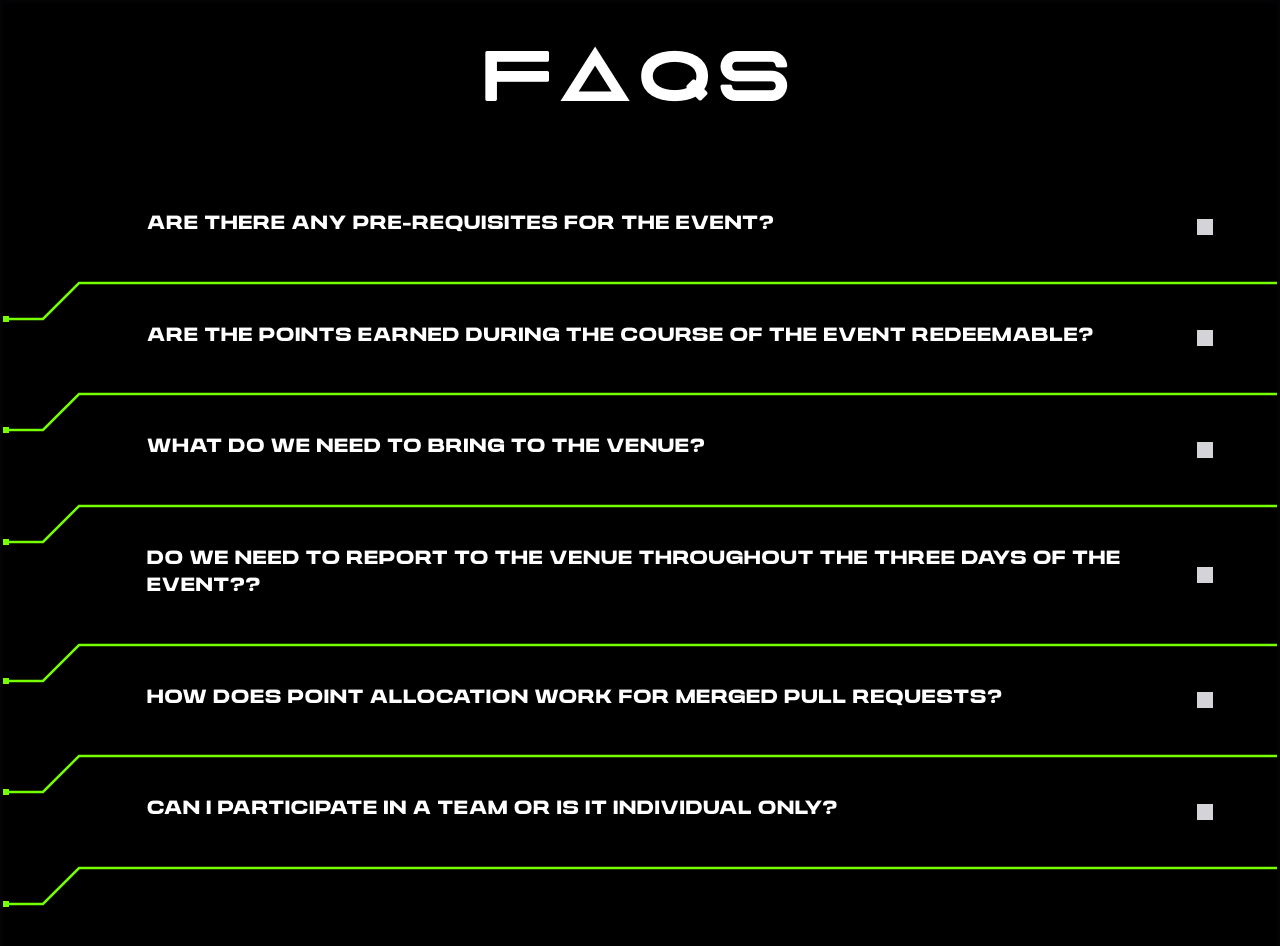
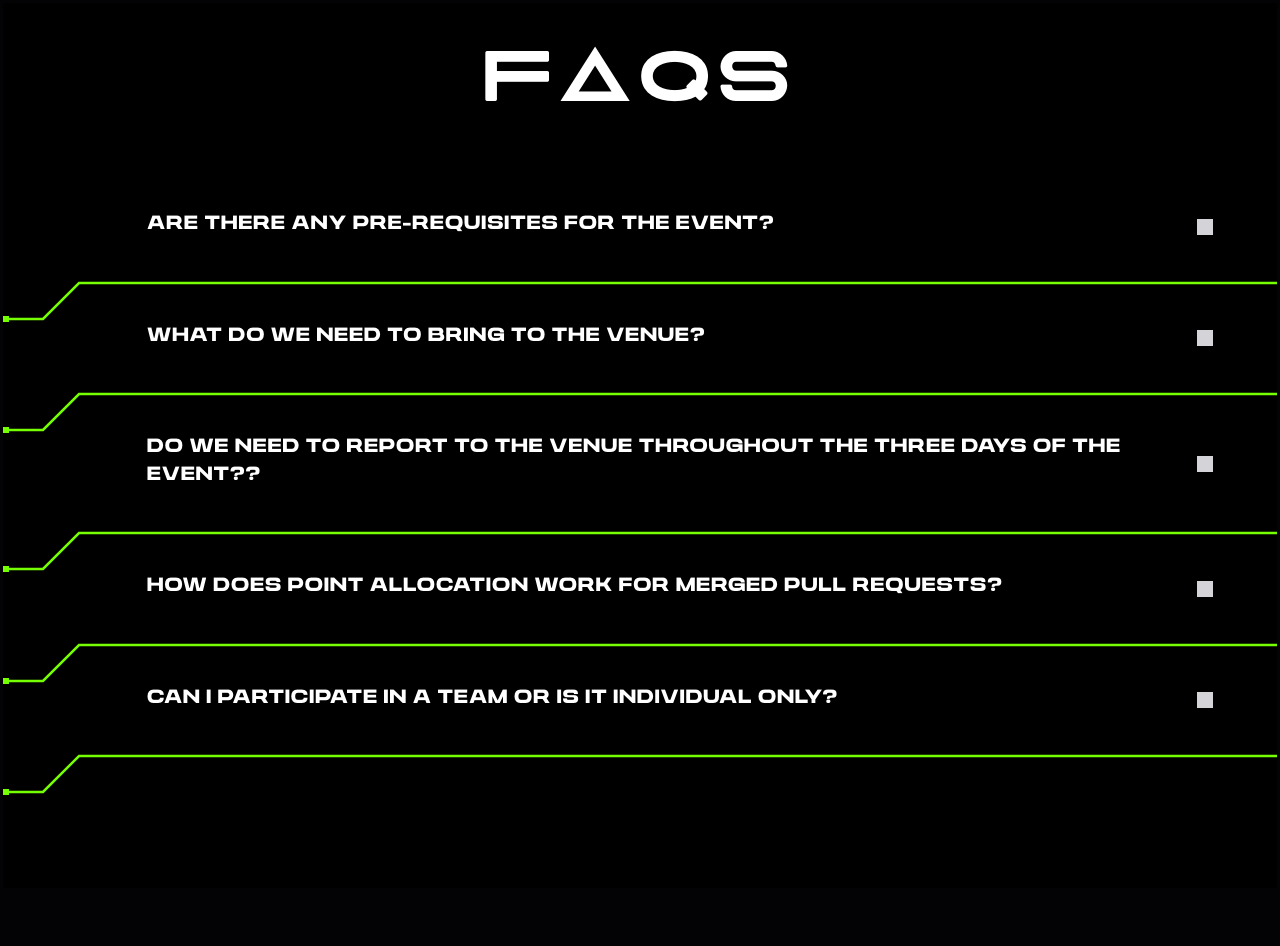
Before and after one commit to csivitu/forkthis-26, a Next.js app in the folder apps/web/: page /faqs in a window 1280 px wide. Shown: the top 946 px of the page. After the commit the page ends 888 px from the top, so only its background shows below. Built offline with nearby package versions, Linux system fonts and the light colour scheme.

Commit message:
add faqs page to scroll, removed one question

```diff
--- a/apps/web/src/app/page.tsx
+++ b/apps/web/src/app/page.tsx
@@ -1,6 +1,8 @@
 import { HeroAudioProvider } from "@/components/landing/hero/HeroAudio";
 import { HeroExperience } from "@/components/landing/hero/HeroExperience";
 import { TimelineSection } from "@/components/landing/timeline/TimelineSection";
+import { FAQHeader } from "@/components/faq/faq-header";
+import { FAQAccordion } from "@/components/faq/faq-accordion";
 
 export default function Home() {
   return (
@@ -9,6 +11,17 @@ export default function Home() {
         <HeroExperience />
       </HeroAudioProvider>
       <TimelineSection />
+
+      {/* FAQ Section: Full Width to allow circuit lines and green fill to span the entire screen */}
+      <section id="faqs" className="relative z-10 w-full flex flex-col items-center justify-start pb-24 overflow-x-hidden">
+        <div className="relative z-10 w-full flex flex-col items-center">
+          <FAQHeader />
+          <div className="w-full mt-4 sm:mt-6 md:mt-8">
+            <FAQAccordion />
+          </div>
+        </div>
+      </section>
+
       <div className="scanlines pointer-events-none fixed inset-0 z-[90] opacity-40" aria-hidden="true" />
       <div className="noise-overlay pointer-events-none fixed inset-0 z-[89] opacity-35" aria-hidden="true" />
     </main>
--- a/apps/web/src/components/faq/faq-data.ts
+++ b/apps/web/src/components/faq/faq-data.ts
@@ -11,12 +11,7 @@ export const FAQ_ITEMS: FAQItemData[] = [
     answer:
       "The program is open to all students, regardless of their year of study or branch. Whether you're a beginner or an experienced coder, there's something for everyone.",
   },
-  {
-    id: "points-redeemable",
-    question: "ARE THE POINTS EARNED DURING THE COURSE OF THE EVENT REDEEMABLE?",
-    answer:
-      "The program is open to all students, regardless of their year of study or branch. Whether you're a beginner or an experienced coder, there's something for everyone.",
-  },
+
   {
     id: "venue-items",
     question: "WHAT DO WE NEED TO BRING TO THE VENUE?",
```
